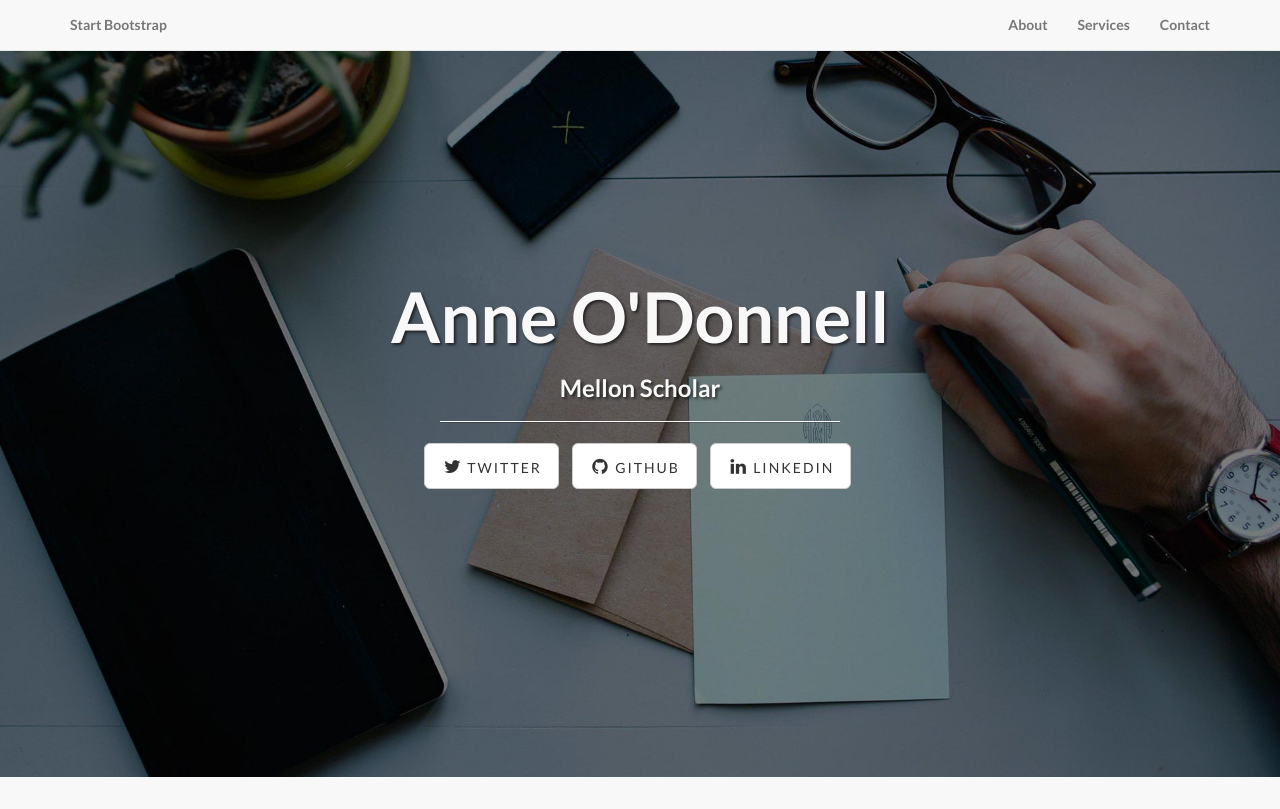
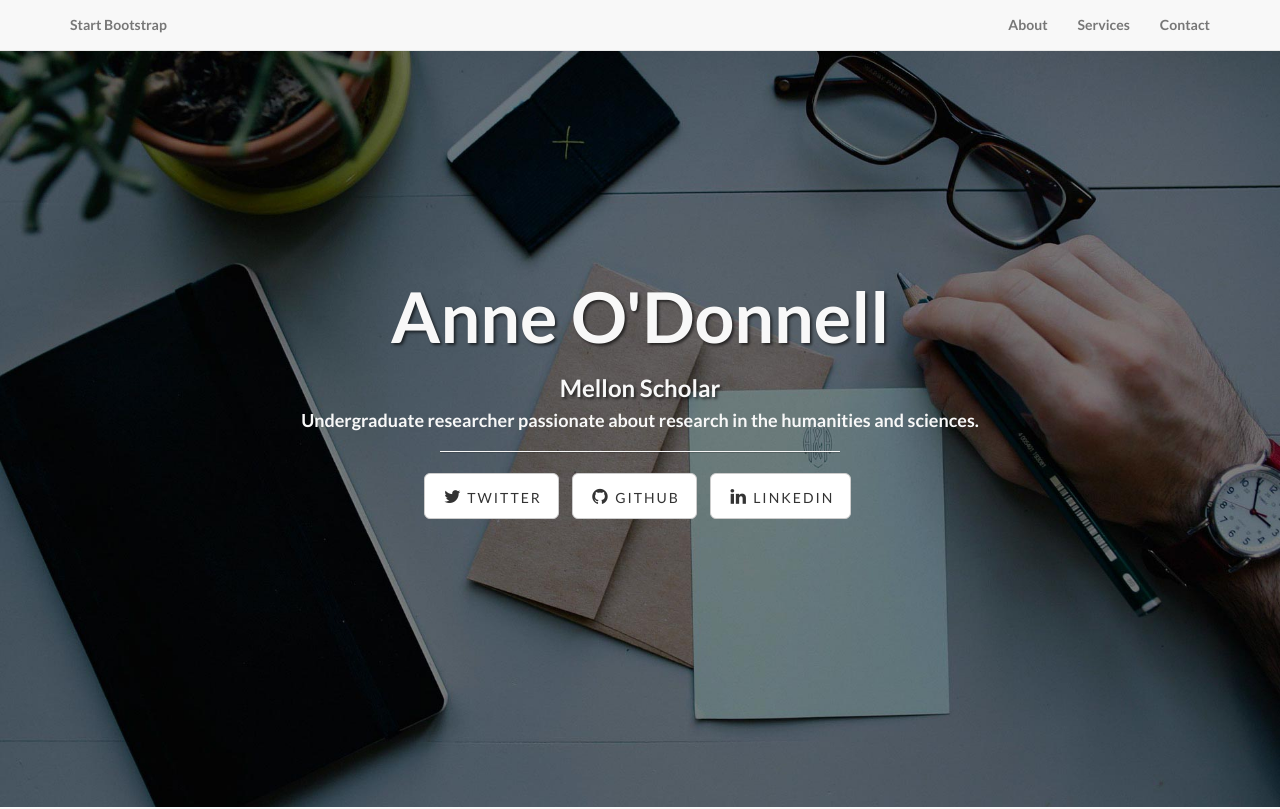
Before and after one commit to MellonScholarsProgram/MellonScholarsProgram.github.io, a plain HTML site: page index.html in a window 1280 px wide. Shown: the top 809 px of the page. Drawn offline with Linux system fonts and the light colour scheme.

Commit message:
Update index.html

```diff
--- a/index.html
+++ b/index.html
@@ -75,6 +75,7 @@
                     <div class="intro-message">
                         <h1>Anne O'Donnell</h1>
                         <h3>Mellon Scholar</h3>
+                        <h4>Undergraduate researcher passionate about research in the humanities and sciences.</h4>
                         <hr class="intro-divider">
                         <ul class="list-inline intro-social-buttons">
                             <li>
```
